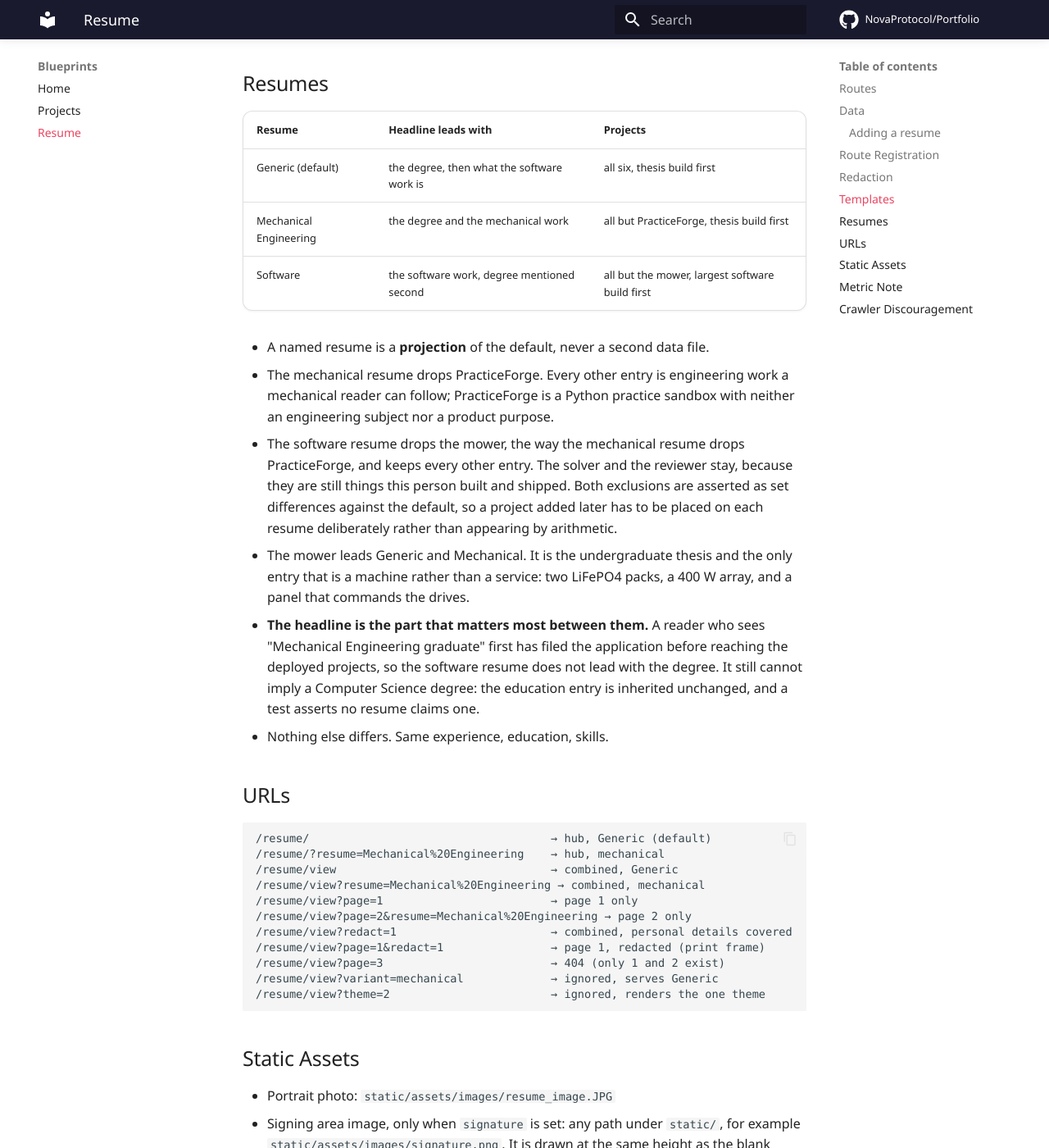
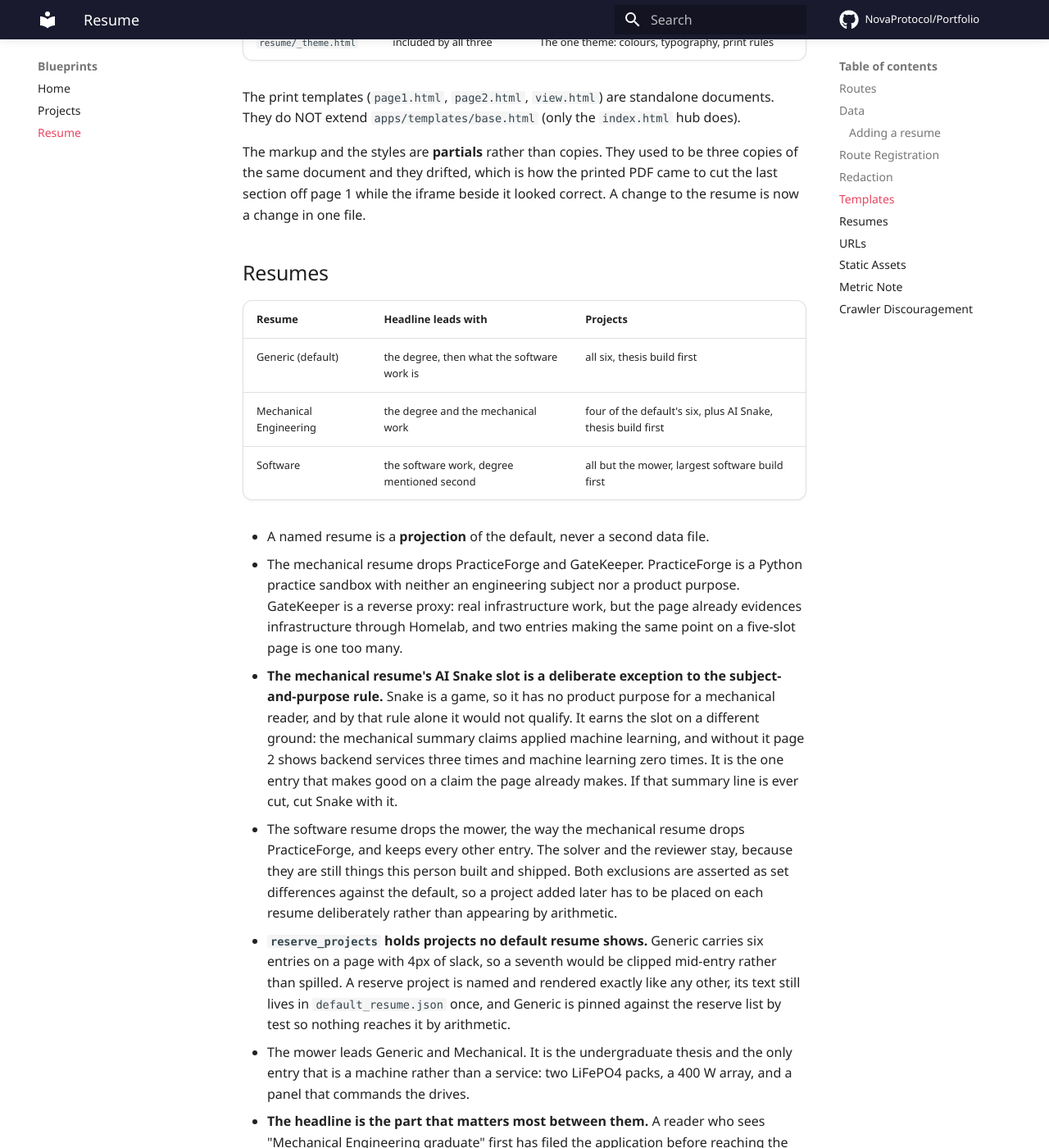
Before and after one commit to NovaProtocol/Portfolio, an MkDocs documentation site: the page built from documentation/docs/blueprints/resume.md, in a window 1280 px wide and 1400 px high, scrolled down 5390 px. Shown: the whole window at 82% size. Built offline with MkDocs 1.6.1 and Material for MkDocs 9.7.7, drawn with Linux system fonts in a browser that asks for light colours; some web fonts are replaced; comment, search, counter and statistics services are not loaded; some of the changed text lies outside the part shown.

Commit message:
feat(resume): swap GateKeeper for AI Snake on the mechanical resume
The mechanical summary claims applied machine learning and the projects page
showed none of it: backend services three times, machine learning zero times.
Snake takes GateKeeper's slot, since Homelab already evidences the same
infrastructure work on that page.

Snake is a game, so it has no product purpose for a mechanical reader and would
not qualify on the variant's usual rule. It earns the slot by backing a claim
the page already makes, and the blueprint records that dependency.

Snake sits in a new `reserve_projects` list rather than the default's own
projects: Generic fills its page to 4px of slack, so a seventh entry would be
clipped by overflow rather than flowed onto a third sheet. Named resumes select
from both lists; Generic keeps its own.

Mechanical page 2 goes from 89% to 93% full.

```diff
--- a/documentation/docs/blueprints/resume.md
+++ b/documentation/docs/blueprints/resume.md
@@ -45,6 +45,11 @@ def _expand_projects(resume: dict) -> dict:
     by_name = {p.get("name"): p for p in resume.get("project_pool") or []}
     return {**resume, "projects": [by_name[n] for n in projects if n in by_name]}
 
+# The pool named resumes select from: the default's own entries plus the reserve.
+pool = (default.get("projects") or []) + (default.get("reserve_projects") or [])
+# Generic keeps its own list, so a reserve project cannot reach it by arithmetic.
+resumes[DEFAULT_RESUME] = _expand_projects({**default, "project_pool": default.get("projects") or []})
+
 @router.get("/view", response_class=HTMLResponse)
 async def view(request: Request, page: int | None = None, resume: str = DEFAULT_RESUME):
     resolved = _normalise_resume(resume)
@@ -84,6 +89,11 @@ and carries only what it changes:
 - `projects` in an override names projects rather than restating them. The
   content of every project lives in the default, once, so the two files cannot
   drift and a project is edited in one place no matter how many resumes show it.
+- `reserve_projects` is a second list in the default holding projects that no
+  default resume displays. It joins the pool a named resume selects from, but
+  Generic keeps its own `projects` and does not gain them: Generic already fills
+  its page, and a seventh entry would be clipped by `overflow: hidden` rather than
+  flowing to a third sheet. Snake lives here.
 - The served list is **Generic plus every override**, in file order. An unknown
   or missing name falls back to Generic rather than erroring, so a stale bookmark
   still renders a resume.
@@ -199,18 +209,32 @@ The markup and the styles are **partials** rather than copies. They used to be t
 | Resume | Headline leads with | Projects |
 |---|---|---|
 | Generic (default) | the degree, then what the software work is | all six, thesis build first |
-| Mechanical Engineering | the degree and the mechanical work | all but PracticeForge, thesis build first |
+| Mechanical Engineering | the degree and the mechanical work | four of the default's six, plus AI Snake, thesis build first |
 | Software | the software work, degree mentioned second | all but the mower, largest software build first |
 
 - A named resume is a **projection** of the default, never a second data file.
-- The mechanical resume drops PracticeForge. Every other entry is engineering
-  work a mechanical reader can follow; PracticeForge is a Python practice sandbox
-  with neither an engineering subject nor a product purpose.
+- The mechanical resume drops PracticeForge and GateKeeper. PracticeForge is a
+  Python practice sandbox with neither an engineering subject nor a product
+  purpose. GateKeeper is a reverse proxy: real infrastructure work, but the page
+  already evidences infrastructure through Homelab, and two entries making the
+  same point on a five-slot page is one too many.
+- **The mechanical resume's AI Snake slot is a deliberate exception to the
+  subject-and-purpose rule.** Snake is a game, so it has no product purpose for a
+  mechanical reader, and by that rule alone it would not qualify. It earns the slot
+  on a different ground: the mechanical summary claims applied machine learning,
+  and without it page 2 shows backend services three times and machine learning
+  zero times. It is the one entry that makes good on a claim the page already
+  makes. If that summary line is ever cut, cut Snake with it.
 - The software resume drops the mower, the way the mechanical resume drops
   PracticeForge, and keeps every other entry. The solver and the reviewer stay,
   because they are still things this person built and shipped. Both exclusions are
   asserted as set differences against the default, so a project added later has to
   be placed on each resume deliberately rather than appearing by arithmetic.
+- **`reserve_projects` holds projects no default resume shows.** Generic carries
+  six entries on a page with 4px of slack, so a seventh would be clipped mid-entry
+  rather than spilled. A reserve project is named and rendered exactly like any
+  other, its text still lives in `default_resume.json` once, and Generic is pinned
+  against the reserve list by test so nothing reaches it by arithmetic.
 - The mower leads Generic and Mechanical. It is the undergraduate thesis and the
   only entry that is a machine rather than a service: two LiFePO4 packs, a 400 W
   array, and a panel that commands the drives.
```
Also changed, not shown: 4 other files.
